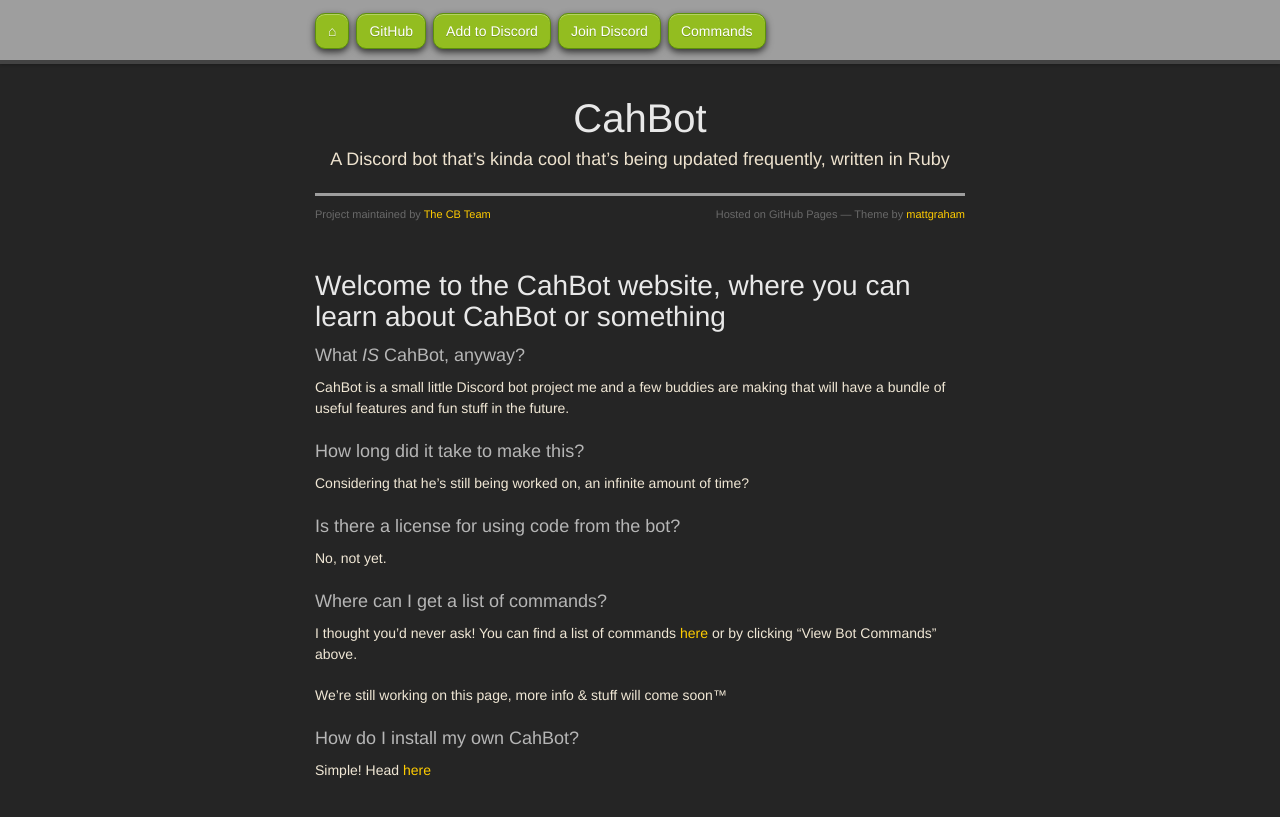
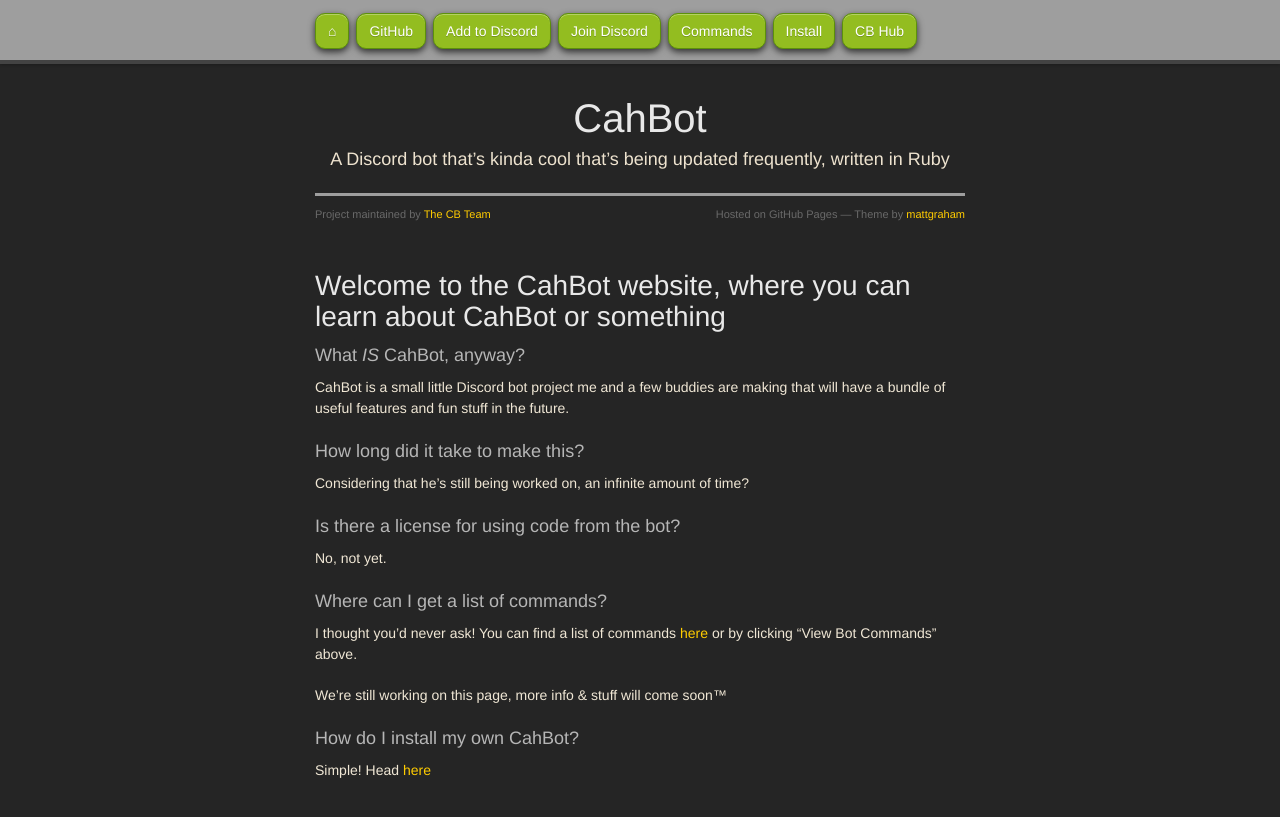
Before and after one commit to CahBots/cahbot, a Jekyll site: the page built from index.md, in a window 1280 px wide. Shown: the top 817 px of the page. Built offline with Jekyll 4.4.1, drawn with Linux system fonts in a browser that asks for light colours; nearby versions of some CDN libraries; some web fonts are replaced.

Commit message:
BUTTONS BUTTONS BUTTONS

```diff
--- a/_layouts/main.html
+++ b/_layouts/main.html
@@ -36,6 +36,8 @@
           <li class="fork"><a href="http://invite.cahbot.pro">Add to Discord</a></li>
           <li class="fork"><a href="http://discord.cahbot.pro">Join Discord</a></li>
           <li class="fork"><a href="commands">Commands</a></li>
+          <li class="fork"><a href="install">Install</a></li>
+          <li class="fork"><a href="http://cahbot.pro">CB Hub</a></li>
         </nav>
       </div><!-- end header -->
 
```
